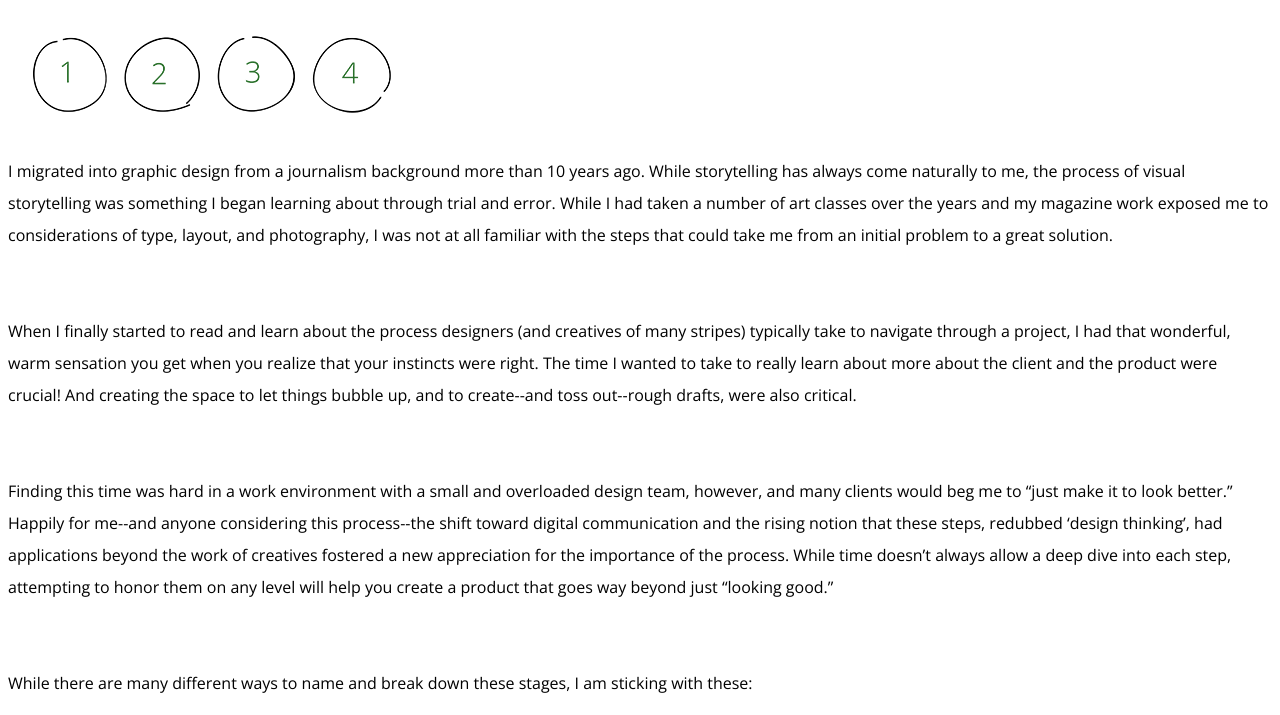
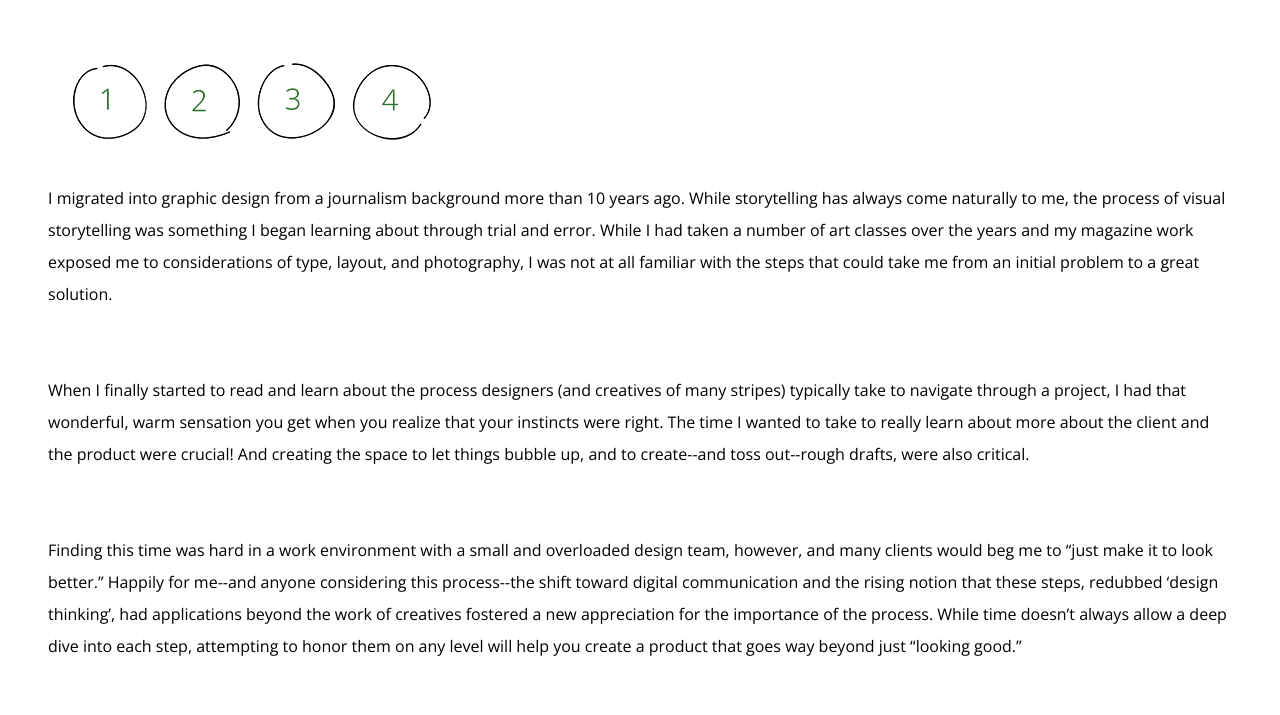
Before and after one commit to jeniwren/jeniwren.github.io, a plain HTML site: page unit_3/index.html in a window 1280 px wide. Shown: the part 179-894 px from the top of the page. Drawn offline with nearby package versions, Linux system fonts and the light colour scheme.

Commit message:
typography continued

```diff
--- a/unit_3/css/style.css
+++ b/unit_3/css/style.css
@@ -8,7 +8,7 @@ body {
     text-align: left;
     font-weight: 18;
     line-height: 2em;
-    margin: 30;
+    margin: 3em;
 }
 
 h1 {
```
